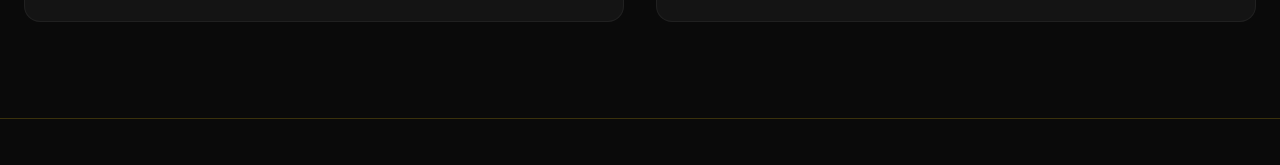
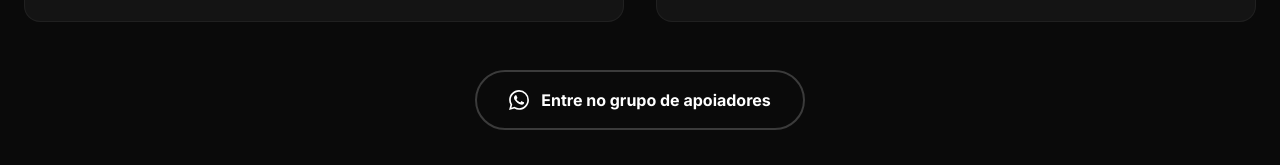
Before and after one commit to joelconstancia1/joel-constancia, a React (Vite) app: page /entrevistas in a window 1280 px wide. Shown: the part 688-853 px from the top of the page. Built offline with nearby package versions, Linux system fonts and the light colour scheme.

Commit message:
Fix do fix

```diff
--- a/src/data.js
+++ b/src/data.js
@@ -214,8 +214,8 @@ export const propostas = [
 // Aparece em: rodapé e barra de redes sociais
 export const redesSociais = {
   instagram: 'https://instagram.com/joelconstancia',
-  facebook: 'https://facebook.com/joelconstancia',
-  twitter: 'https://twitter.com/joelconstancia',
-  tiktok: 'https://tiktok.com/@joelconstancia',
+  facebook: '',
+  twitter: '',
+  tiktok: '',
   youtube: 'https://youtube.com/@joelconstancia',
 }
--- a/src/pages/EntrevistasTodas.jsx
+++ b/src/pages/EntrevistasTodas.jsx
@@ -1,5 +1,5 @@
 import { useEffect } from 'react'
-import { entrevistas } from '../data.js'
+import { entrevistas, linkWhatsapp } from '../data.js'
 import Footer from '../components/Footer.jsx'
 
 export default function EntrevistasTodas() {
@@ -26,7 +26,7 @@ export default function EntrevistasTodas() {
               <span className="h-px w-8 bg-amarelo" />
             </div>
             <h1 className="font-display text-5xl sm:text-6xl lg:text-7xl text-white leading-[0.95] tracking-wide mb-4">
-              Todas as <span className="text-amarelo">entrevistas</span>
+              Algumas <span className="text-amarelo">entrevistas</span>
             </h1>
             <p className="text-white/60 text-lg leading-relaxed">
               {entrevistas.length} {entrevistas.length === 1 ? 'aparição' : 'aparições'} na imprensa
@@ -71,6 +71,21 @@ export default function EntrevistasTodas() {
             </div>
           )}
 
+          {/* CTA grupo de apoiadores */}
+          <div className="mt-12 text-center">
+            <a
+              href={linkWhatsapp}
+              target="_blank"
+              rel="noopener noreferrer"
+              className="inline-flex items-center gap-3 bg-transparent hover:bg-white/5 text-white border-2 border-white/20 hover:border-amarelo/60 font-bold px-8 py-4 rounded-full transition-all hover:-translate-y-1"
+            >
+              <svg className="w-5 h-5" viewBox="0 0 24 24" fill="currentColor">
+                <path d="M17.472 14.382c-.297-.149-1.758-.867-2.03-.967-.273-.099-.471-.148-.67.15-.197.297-.767.966-.94 1.164-.173.199-.347.223-.644.075-.297-.15-1.255-.463-2.39-1.475-.883-.788-1.48-1.761-1.653-2.059-.173-.297-.018-.458.13-.606.134-.133.298-.347.446-.52.149-.174.198-.298.298-.497.099-.198.05-.371-.025-.52-.075-.149-.669-1.612-.916-2.207-.242-.579-.487-.5-.669-.51-.173-.008-.371-.01-.57-.01-.198 0-.52.074-.792.372-.272.297-1.04 1.016-1.04 2.479 0 1.462 1.065 2.875 1.213 3.074.149.198 2.096 3.2 5.077 4.487.709.306 1.263.489 1.694.626.712.226 1.36.194 1.872.118.571-.085 1.758-.719 2.006-1.413.248-.694.248-1.289.173-1.413-.074-.124-.272-.198-.57-.347m-5.421 7.403h-.004a9.87 9.87 0 0 1-5.031-1.378l-.361-.214-3.741.982.998-3.648-.235-.374a9.86 9.86 0 0 1-1.51-5.26c.001-5.45 4.436-9.884 9.888-9.884 2.64 0 5.122 1.03 6.988 2.898a9.825 9.825 0 0 1 2.893 6.994c-.003 5.45-4.437 9.884-9.885 9.884m8.413-18.297A11.815 11.815 0 0 0 12.05 0C5.495 0 .16 5.335.157 11.892c0 2.096.547 4.142 1.588 5.945L.057 24l6.305-1.654a11.882 11.882 0 0 0 5.683 1.448h.005c6.554 0 11.89-5.335 11.893-11.893a11.821 11.821 0 0 0-3.48-8.413Z" />
+              </svg>
+              Entre no grupo de apoiadores
+            </a>
+          </div>
+
         </div>
       </main>
 
```
